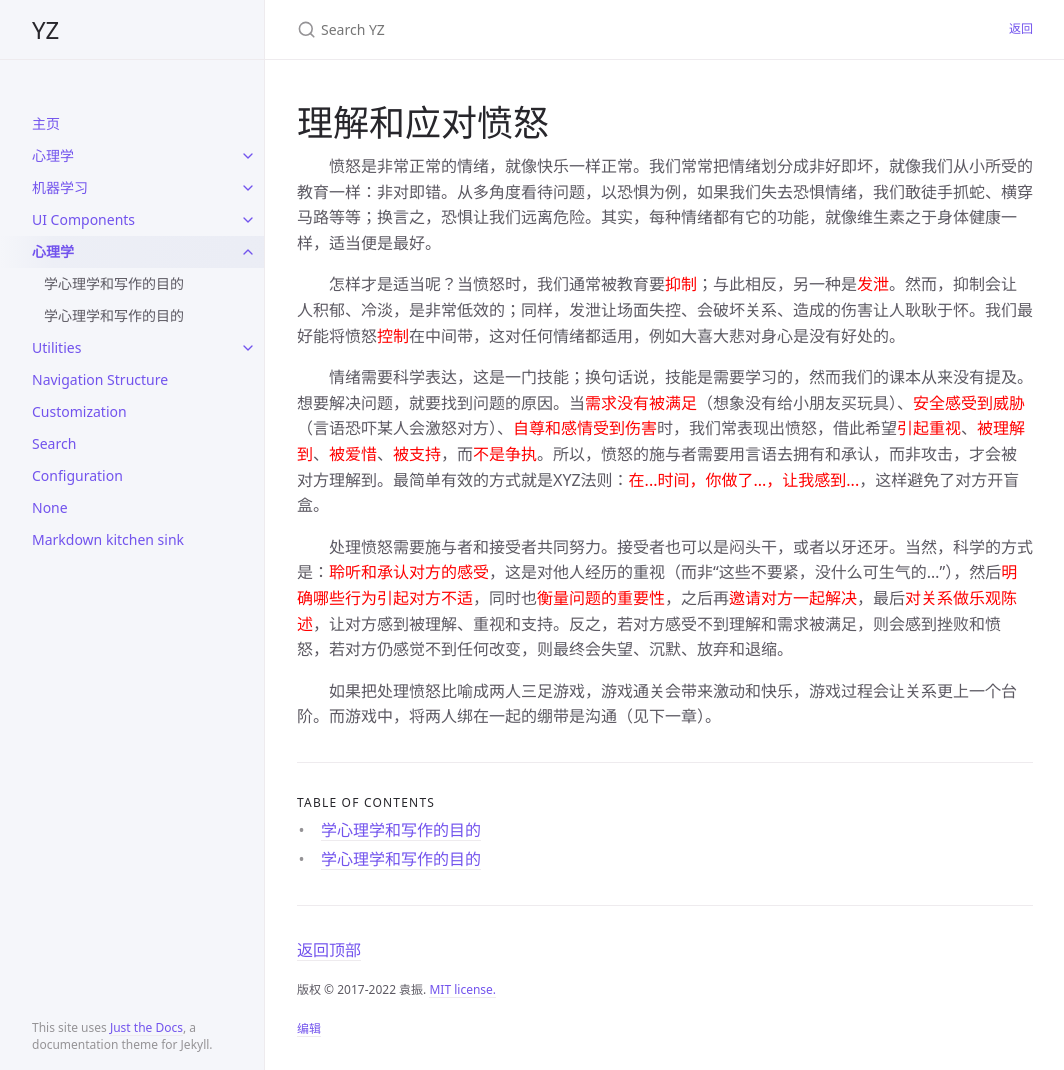
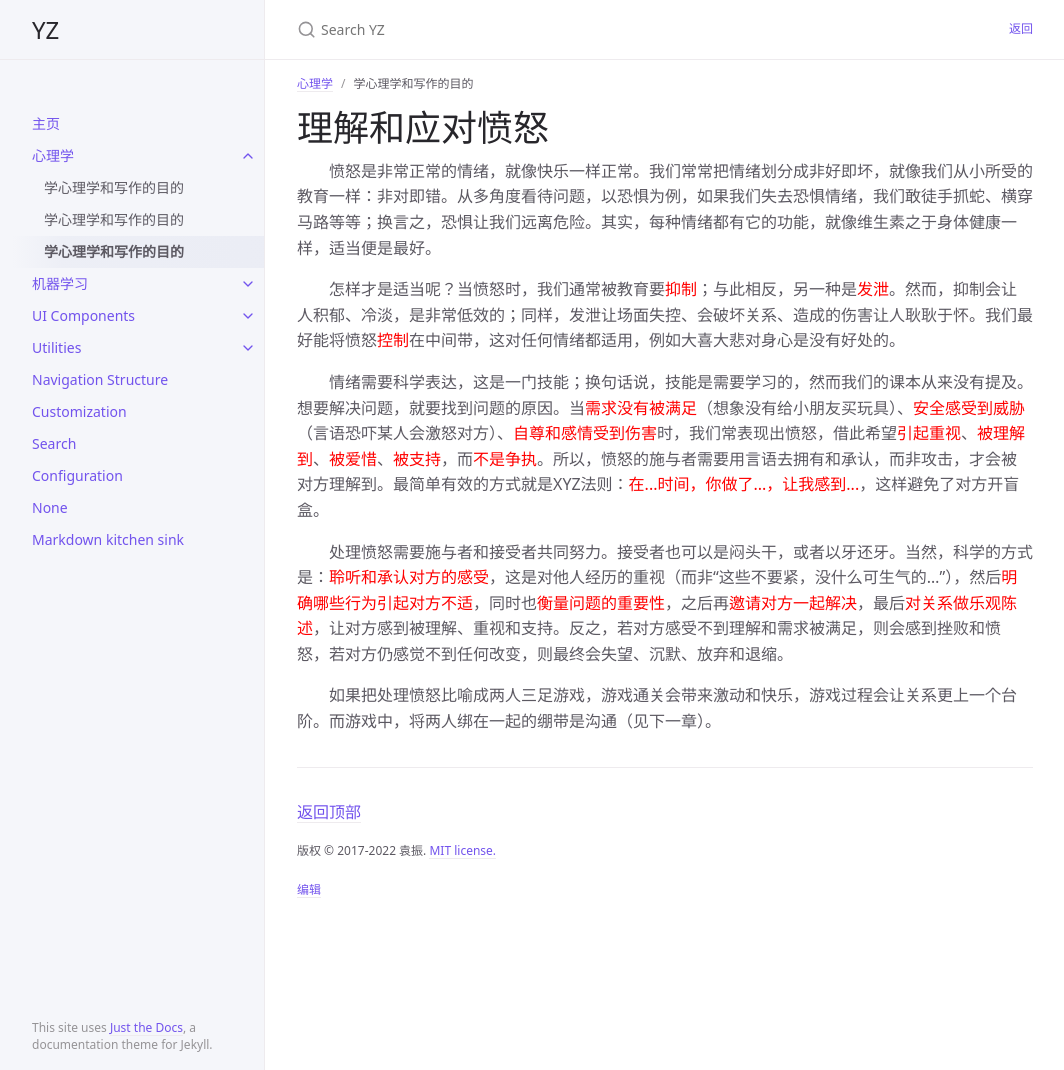
Before and after one commit to yz14/yyh, a Jekyll site: the page built from docs/psy/4.md, in a window 1280 px wide and 1070 px high. Shown: the whole window, without its empty margins (107-1171 px from the left). Built offline with Jekyll 4.4.1, drawn with Linux system fonts in a browser that asks for light colours; part of the change alters nothing that is shown.

Commit message:
Update 4.md

```diff
--- a/docs/psy/4.md
+++ b/docs/psy/4.md
@@ -1,9 +1,8 @@
 ---
 layout: default
-title: 心理学
-nav_order: 4
-has_children: true
-permalink: docs/pys
+title: 学心理学和写作的目的
+parent: 心理学
+nav_order: 3
 ---
 
 # 理解和应对愤怒
```
